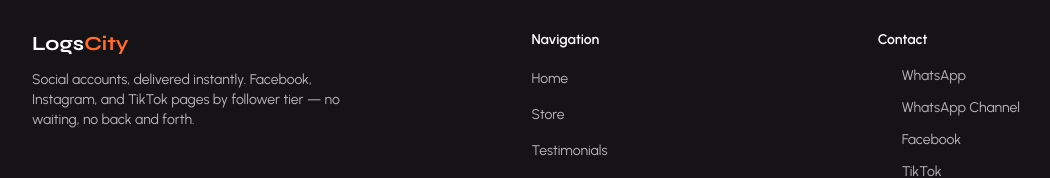
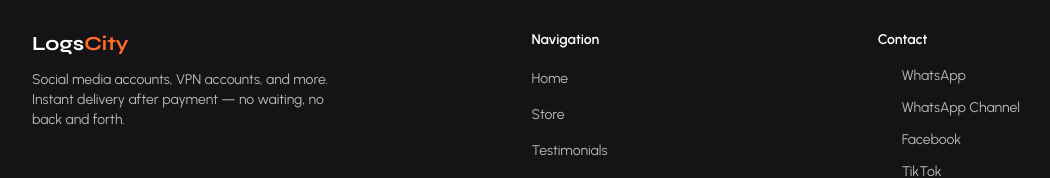
Before and after one commit to emeka-divine-exe/logscity, a Next.js app: page / in a window 1280 px wide. Shown: the part 2145-2323 px from the top of the page, without its empty margins (32-1082 px from the left). Built offline with nearby package versions, Linux system fonts and the light colour scheme; no server answers; the database is empty; some icons are missing.

Commit message:
Update footer text for clarity and accuracy

```diff
--- a/src/components/landing/Footer.tsx
+++ b/src/components/landing/Footer.tsx
@@ -29,9 +29,8 @@
           <div>
             <Logo />
             <p className="mt-3 max-w-xs text-sm text-neutral">
-              Social accounts, delivered instantly. Facebook, Instagram, and TikTok pages by
-              follower tier — no waiting, no back and forth.
-            </p>
+  Social media accounts, VPN accounts, and more. Instant delivery after payment — no waiting, no back and forth.
+</p>
           </div>
 
           {/* Navigation */}
```
